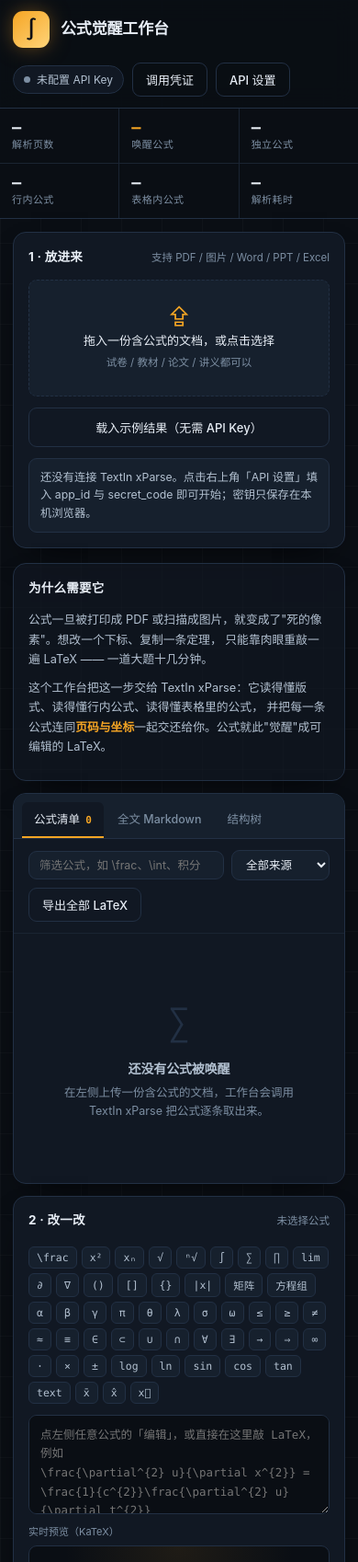
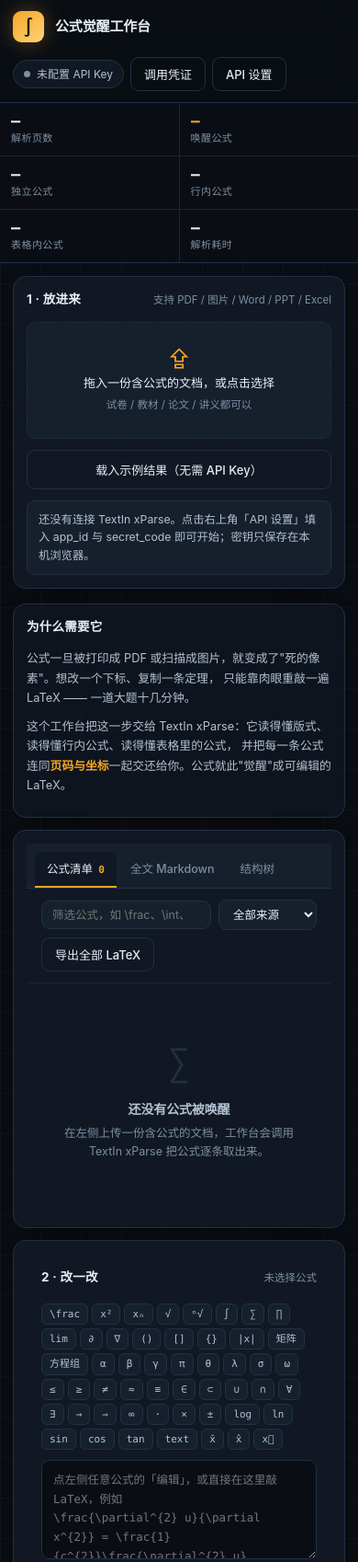
Before and after one commit to xzq-kky/formula-awakening, a plain HTML site: page index.html in a window 390 px wide. Shown: the top 1698 px of the page at 92% size. Drawn offline with Linux system fonts and the light colour scheme.

Commit message:
ui: ??????????????????

```diff
--- a/css/app.css
+++ b/css/app.css
@@ -26,6 +26,10 @@
   --radius: 14px;
   --radius-sm: 9px;
   --shadow: 0 18px 40px -20px rgba(0, 0, 0, .8);
+  --shadow-hover: 0 20px 44px -22px rgba(0, 0, 0, .9);
+
+  /* 结果区滚动高度：随视口自适应，避免 768 高的笔记本上被截断 */
+  --pane-h: clamp(320px, calc(100vh - 330px), 720px);
 
   --mono: "JetBrains Mono", "Cascadia Code", Consolas, "SF Mono", Menlo, monospace;
   --sans: -apple-system, BlinkMacSystemFont, "Segoe UI", "PingFang SC", "Microsoft YaHei", sans-serif;
@@ -144,17 +148,22 @@ code { font-family: var(--mono); font-size: .88em; background: var(--surface-3);
 }
 .metric {
   background: var(--bg);
-  padding: 13px 18px;
+  padding: 12px clamp(12px, 1.4vw, 20px);
   display: flex;
   flex-direction: column;
   gap: 1px;
+  min-width: 0;
 }
 .metric__num {
   font-family: var(--mono);
-  font-size: 20px;
+  font-size: clamp(18px, 1.5vw, 21px);
   font-weight: 650;
   color: var(--text);
   line-height: 1.2;
+  font-variant-numeric: tabular-nums;
+  overflow: hidden;
+  text-overflow: ellipsis;
+  white-space: nowrap;
 }
 .metric__num--accent { color: var(--wake); }
 .metric__label { font-size: 11px; color: var(--muted); letter-spacing: .04em; }
@@ -162,13 +171,18 @@ code { font-family: var(--mono); font-size: .88em; background: var(--surface-3);
 /* ---------------- 工作区布局 ---------------- */
 .workspace {
   display: grid;
-  grid-template-columns: 330px minmax(0, 1fr) 400px;
+  grid-template-columns: clamp(272px, 23vw, 336px) minmax(0, 1fr) clamp(340px, 29vw, 416px);
   gap: 16px;
   padding: 18px 22px 34px;
   align-items: start;
 }
 
 .col { display: flex; flex-direction: column; gap: 16px; min-width: 0; }
+
+/* 宽屏时编辑器随页面滚动常驻，改公式时不用来回滚 */
+@media (min-width: 1281px) {
+  .col--editor { position: sticky; top: 84px; }
+}
 
 /* ---------------- 卡片 ---------------- */
 .card {
@@ -183,14 +197,15 @@ code { font-family: var(--mono); font-size: .88em; background: var(--surface-3);
 
 .card__head {
   display: flex;
-  align-items: baseline;
+  align-items: center;
   justify-content: space-between;
-  gap: 10px;
+  gap: 8px 10px;
+  flex-wrap: wrap;
   margin-bottom: 13px;
 }
 .card--flush > .card__head { padding: 15px 16px 0; }
 .card__head h2 { font-size: 13.5px; letter-spacing: .02em; }
-.hint { font-size: 11.5px; color: var(--muted); }
+.hint { font-size: 11.5px; color: var(--muted); min-width: 0; }
 
 .prose { font-size: 12.8px; color: var(--text-2); line-height: 1.68; }
 .prose strong { color: var(--wake); font-weight: 600; }
@@ -251,6 +266,8 @@ code { font-family: var(--mono); font-size: .88em; background: var(--surface-3);
   padding: 9px 9px 0;
   border-bottom: 1px solid var(--line);
   background: var(--surface-2);
+  overflow-x: auto;
+  overflow-y: hidden;
 }
 .tab {
   font-family: inherit;
@@ -264,6 +281,8 @@ code { font-family: var(--mono); font-size: .88em; background: var(--surface-3);
   cursor: pointer;
   border-radius: 6px 6px 0 0;
   transition: .16s;
+  white-space: nowrap;
+  flex: 0 0 auto;
 }
 .tab b { font-family: var(--mono); font-size: 11px; color: var(--wake); margin-left: 3px; }
 .tab:hover { color: var(--text-2); }
@@ -295,7 +314,7 @@ code { font-family: var(--mono); font-size: .88em; background: var(--surface-3);
 .toolbar input[type="search"]:focus, .toolbar select:focus { border-color: var(--accent); }
 
 /* ---------------- 公式列表 ---------------- */
-.formula-list { padding: 12px 16px 16px; display: flex; flex-direction: column; gap: 9px; max-height: 62vh; overflow-y: auto; }
+.formula-list { padding: 12px 16px 16px; display: flex; flex-direction: column; gap: 9px; max-height: var(--pane-h); overflow-y: auto; }
 
 .fitem {
   border: 1px solid var(--line);
@@ -308,7 +327,18 @@ code { font-family: var(--mono); font-size: .88em; background: var(--surface-3);
   align-items: center;
   transition: .16s;
 }
-.fitem:hover { border-color: rgba(245, 165, 36, .5); background: var(--wake-soft); }
+.fitem:hover {
+  border-color: rgba(245, 165, 36, .5);
+  background: var(--wake-soft);
+  transform: translateY(-1px);
+  box-shadow: var(--shadow-hover);
+}
+.fitem.is-current {
+  border-color: rgba(245, 165, 36, .62);
+  background: var(--wake-soft);
+  box-shadow: inset 3px 0 0 var(--wake);
+}
+.fitem.is-current .fitem__idx { color: var(--wake); }
 
 .fitem__idx {
   font-family: var(--mono);
@@ -358,13 +388,13 @@ code { font-family: var(--mono); font-size: .88em; background: var(--surface-3);
 .fitem__act { display: flex; flex-direction: column; gap: 5px; }
 
 /* ---------------- 空态 ---------------- */
-.empty { padding: 52px 26px; text-align: center; color: var(--muted); }
+.empty { padding: clamp(30px, 5vh, 52px) 24px; text-align: center; color: var(--muted); }
 .empty__art { font-family: var(--mono); font-size: 40px; color: var(--line); margin-bottom: 8px; }
 .empty h3 { font-size: 14px; color: var(--text-2); margin-bottom: 5px; }
 .empty p { font-size: 12.5px; margin: 0; }
 
 /* ---------------- Markdown 视图 ---------------- */
-.markdown { padding: 20px 24px 28px; font-size: 13.5px; line-height: 1.78; color: var(--text-2); max-height: 64vh; overflow-y: auto; }
+.markdown { padding: 20px 24px 28px; font-size: 13.5px; line-height: 1.78; color: var(--text-2); max-height: var(--pane-h); overflow-y: auto; }
 .markdown h1, .markdown h2, .markdown h3, .markdown h4 { color: var(--text); margin: 1.3em 0 .55em; line-height: 1.35; }
 .markdown h1 { font-size: 19px; }
 .markdown h2 { font-size: 16.5px; }
@@ -380,7 +410,7 @@ code { font-family: var(--mono); font-size: .88em; background: var(--surface-3);
 .markdown .katex-display { margin: .8em 0; }
 
 /* ---------------- 结构树 ---------------- */
-.element-tree { padding: 14px 16px; max-height: 64vh; overflow-y: auto; font-size: 12.3px; }
+.element-tree { padding: 14px 16px; max-height: var(--pane-h); overflow-y: auto; font-size: 12.3px; }
 .eitem { display: grid; grid-template-columns: 62px 92px minmax(0, 1fr); gap: 9px; padding: 6px 0; border-bottom: 1px dashed var(--line-soft); align-items: baseline; }
 .eitem__page { font-family: var(--mono); font-size: 11px; color: var(--muted); }
 .eitem__type { font-size: 10.5px; padding: 1px 6px; border-radius: 5px; background: var(--surface-3); color: var(--text-2); text-align: center; }
@@ -391,10 +421,11 @@ code { font-family: var(--mono); font-size: .88em; background: var(--surface-3);
 
 /* ---------------- 编辑器 ---------------- */
 .editor { display: flex; flex-direction: column; }
-.mathtool { display: flex; flex-wrap: wrap; gap: 5px; padding: 4px 16px 12px; }
+.mathtool { display: flex; flex-wrap: wrap; gap: 4px; padding: 4px 16px 11px; }
 .mathtool button {
   font-family: var(--mono);
-  font-size: 11.5px;
+  font-size: 11px;
+  line-height: 1.2;
   padding: 4px 8px;
   border-radius: 6px;
   border: 1px solid var(--line);
@@ -440,12 +471,13 @@ code { font-family: var(--mono); font-size: .88em; background: var(--surface-3);
 .preview__placeholder { color: var(--muted); font-size: 12.5px; }
 .preview__error { color: var(--danger); font-family: var(--mono); font-size: 11.5px; }
 
-.editor__actions { display: flex; flex-wrap: wrap; gap: 7px; padding: 13px 16px 0; }
+.editor__actions { display: grid; grid-template-columns: 1fr 1fr; gap: 8px; padding: 13px 16px 0; }
+.editor__actions .btn { width: 100%; padding: 9px 10px; }
 
 .lib { padding: 15px 16px 16px; margin-top: 14px; border-top: 1px solid var(--line-soft); }
 .lib__head { display: flex; align-items: center; justify-content: space-between; margin-bottom: 9px; }
 .lib__head h3 { font-size: 12.5px; color: var(--text-2); }
-.lib__list { display: flex; flex-wrap: wrap; gap: 6px; }
+.lib__list { display: flex; flex-wrap: wrap; gap: 6px; max-height: 128px; overflow-y: auto; }
 .lib__item {
   display: inline-flex; align-items: center; gap: 6px;
   padding: 4px 9px;
@@ -543,11 +575,52 @@ code { font-family: var(--mono); font-size: .88em; background: var(--surface-3);
 .toast.is-show { opacity: 1; transform: translate(-50%, 0); }
 .toast[data-type="error"] { background: var(--danger); color: #1a0705; box-shadow: 0 10px 30px -12px rgba(241, 101, 91, .9); }
 
+/* ---------------- 键盘可达性 ---------------- */
+.btn:focus-visible,
+.tab:focus-visible,
+.mathtool button:focus-visible,
+.lib__item:focus-visible,
+.modal__close:focus-visible,
+.dropzone:focus-within {
+  outline: 2px solid var(--wake);
+  outline-offset: 2px;
+}
+.dropzone:focus-within { border-color: var(--wake); }
+
+/* ---------------- 滚动条 ---------------- */
+html { scrollbar-color: #2b3c52 transparent; scrollbar-width: thin; }
+.formula-list::-webkit-scrollbar,
+.markdown::-webkit-scrollbar,
+.element-tree::-webkit-scrollbar,
+.proof-list::-webkit-scrollbar,
+.tabs::-webkit-scrollbar { width: 10px; height: 8px; }
+.formula-list::-webkit-scrollbar-thumb,
+.markdown::-webkit-scrollbar-thumb,
+.element-tree::-webkit-scrollbar-thumb,
+.proof-list::-webkit-scrollbar-thumb {
+  background: #2b3c52;
+  border: 2px solid transparent;
+  background-clip: content-box;
+  border-radius: 99px;
+}
+.formula-list::-webkit-scrollbar-thumb:hover,
+.markdown::-webkit-scrollbar-thumb:hover,
+.element-tree::-webkit-scrollbar-thumb:hover,
+.proof-list::-webkit-scrollbar-thumb:hover { background: #3c5470; background-clip: content-box; }
+.tabs::-webkit-scrollbar { display: none; }
+
 /* ---------------- 响应式 ---------------- */
+@media (max-width: 1440px) {
+  .workspace { padding: 16px 18px 30px; gap: 14px; }
+  .topbar { padding: 12px 18px; }
+}
+
 @media (max-width: 1280px) {
   .workspace { grid-template-columns: 300px minmax(0, 1fr); }
   .col--editor { grid-column: 1 / -1; }
   .metrics { grid-template-columns: repeat(3, 1fr); }
+  .formula-list, .markdown, .element-tree { max-height: 56vh; }
+  .topbar__right { gap: 7px; }
 }
 
 @media (max-width: 860px) {
@@ -561,5 +634,15 @@ code { font-family: var(--mono); font-size: .88em; background: var(--surface-3);
   .formula-list, .markdown, .element-tree { max-height: none; }
   .fitem { grid-template-columns: 26px minmax(0, 1fr); }
   .fitem__act { grid-column: 1 / -1; flex-direction: row; }
-  .fitem__act .btn { flex: 1; }
+  .fitem__act .btn { flex: 1; padding: 7px 10px; }
+  .footer { padding: 16px 14px 26px; }
 }
+
+@media (max-width: 560px) {
+  .metrics { grid-template-columns: repeat(2, 1fr); }
+  .metric { padding: 9px 12px; }
+  .topbar__logo { width: 34px; height: 34px; font-size: 19px; border-radius: 9px; }
+  .topbar__titles h1 { font-size: 15px; }
+  .card { padding: 14px; }
+  .markdown { padding: 16px 16px 22px; }
+}
```
